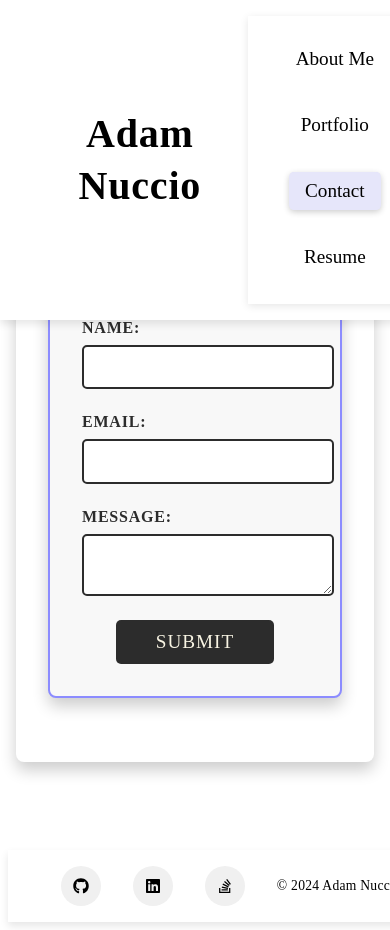
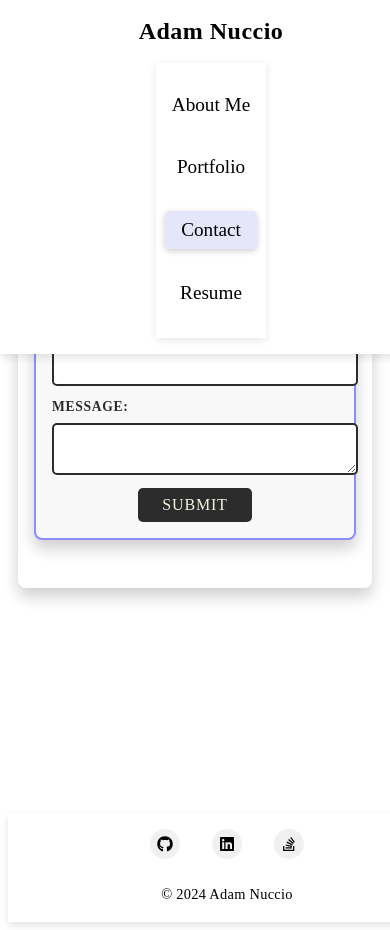
Before and after one commit to yahm0/AMN-REACT.JS-Portfolio, a React (Create React App) app: page /contact in a window 390 px wide. Shown: the top 930 px of the page. Built offline with nearby package versions, Linux system fonts and the light colour scheme.

Commit message:
added responsive design.

```diff
--- a/src/styles/AboutMe.css
+++ b/src/styles/AboutMe.css
@@ -9,6 +9,7 @@
   box-shadow: 0 4px 8px rgba(0, 0, 0, 0.1);
   border-radius: 8px;
   background-color: #ffffff;
+  transition: padding 0.3s ease;
 }
 
 .bio-container {
@@ -34,14 +35,11 @@
 
 .about-me-card h2 {
   text-align: left;
-  /* Set the heading to left-aligned to avoid large spaces */
   margin-bottom: 1rem;
-  /* Adjust the spacing below the heading */
 }
 
 .about-me-card p {
   text-align: justify;
-  /* Keep the paragraphs justified */
 }
 
 .about-me-header {
@@ -140,3 +138,44 @@ h3:hover {
 h3:hover::after {
   width: 120%;
 }
+
+/* Responsive Design */
+@media (max-width: 768px) {
+
+  .about-me-container {
+    padding: 1.5rem;
+  }
+
+  .about-me-card {
+    padding: 1rem 1.5rem;
+    font-size: 0.9rem;
+  }
+
+  .about-me-header img {
+    width: 200px;
+  }
+
+  h3 {
+    font-size: 2rem;
+  }
+}
+
+@media (max-width: 480px) {
+
+  .about-me-container {
+    padding: 1rem;
+  }
+
+  .about-me-card {
+    padding: 0.75rem 1rem;
+    font-size: 0.85rem;
+  }
+
+  .about-me-header img {
+    width: 150px;
+  }
+
+  h3 {
+    font-size: 1.8rem;
+  }
+}
--- a/src/styles/App.css
+++ b/src/styles/App.css
@@ -3,7 +3,6 @@
   text-align: center;
   margin: 0 auto;
   max-width: 1200px;
-  /* Centralize content and restrict the maximum width */
   display: flex;
   flex-direction: column;
   min-height: 100vh;
@@ -14,7 +13,6 @@
 main {
   padding: 2rem;
   margin: 0 auto;
-  /* Center the main content */
   max-width: 100%;
   width: 100%;
   box-sizing: border-box;
@@ -27,7 +25,6 @@ main {
   display: grid;
   grid-template-columns: repeat(auto-fit, minmax(250px, 1fr));
   gap: 20px;
-  /* Responsive grid for general content */
 }
 
 /* Cards */
@@ -39,7 +36,6 @@ main {
   transition: transform 0.3s, box-shadow 0.3s;
 }
 
-/* Card Hover Effect */
 .card:hover {
   transform: scale(1.02);
   box-shadow: 0 6px 12px rgba(0, 0, 0, 0.2);
@@ -106,6 +102,8 @@ nav ul li a.active {
   box-shadow: 0 4px 8px rgba(0, 0, 0, 0.1);
   font-family: 'Merriweather', serif;
   position: relative;
+  flex-shrink: 0;
+  /* Ensure the footer stays at the bottom */
 }
 
 /* Media Queries for Responsive Design */
--- a/src/styles/Contact.css
+++ b/src/styles/Contact.css
@@ -54,3 +54,36 @@
   transform: scale(1.02);
   box-shadow: 0 6px 12px rgba(0, 0, 0, 0.2);
 }
+
+/* Responsive Design */
+@media (max-width: 768px) {
+  .contact {
+    padding: 1.5rem;
+    margin: 30px auto;
+  }
+
+  .contact h2 {
+    font-size: 2rem;
+  }
+
+  .contact p {
+    font-size: 0.95rem;
+    line-height: 1.4;
+  }
+}
+
+@media (max-width: 480px) {
+  .contact {
+    padding: 1rem;
+    margin: 20px auto;
+  }
+
+  .contact h2 {
+    font-size: 1.8rem;
+  }
+
+  .contact p {
+    font-size: 0.9rem;
+    line-height: 1.4;
+  }
+}
--- a/src/styles/ContactForm.css
+++ b/src/styles/ContactForm.css
@@ -95,3 +95,49 @@
   color: #2c2c2c;
   text-align: center;
 }
+
+/* Responsive Design */
+@media (max-width: 768px) {
+  .contact-form {
+    padding: 1.5rem;
+    gap: 1rem;
+    max-width: 90%;
+  }
+
+  .contact-form label {
+    font-size: 0.9rem;
+  }
+
+  .contact-form input,
+  .contact-form textarea {
+    font-size: 0.9rem;
+    padding: 0.6rem;
+  }
+
+  .contact-form button {
+    padding: 0.6rem 2rem;
+    font-size: 1.1rem;
+  }
+}
+
+@media (max-width: 480px) {
+  .contact-form {
+    padding: 1rem;
+    gap: 0.8rem;
+  }
+
+  .contact-form label {
+    font-size: 0.85rem;
+  }
+
+  .contact-form input,
+  .contact-form textarea {
+    font-size: 0.85rem;
+    padding: 0.5rem;
+  }
+
+  .contact-form button {
+    padding: 0.5rem 1.5rem;
+    font-size: 1rem;
+  }
+}
--- a/src/styles/Footer.css
+++ b/src/styles/Footer.css
@@ -11,13 +11,11 @@
   justify-content: center;
   align-items: center;
   gap: 1.5rem;
-  /* Add some gap between the icons and the text */
 }
 
 .footer-icons {
   display: flex;
   gap: 1rem;
-  /* Space out the icons */
 }
 
 .footer-icons a {
@@ -29,20 +27,17 @@
   background-color: #f0f0f0;
   border-radius: 50%;
   transition: transform 0.3s, box-shadow 0.3s;
-  /* Add transition effects for hover */
 }
 
 .footer-icons a:hover {
   transform: scale(1.1);
   box-shadow: 0 4px 12px rgba(0, 0, 0, 0.15);
   background-color: #E6E6FA;
-  /* Hover background */
 }
 
 .footer p {
   margin: 0;
   color: #000000;
-  /* Set paragraph text color to black */
 }
 
 .footer a {
@@ -55,5 +50,48 @@
 .footer a:hover,
 .footer a.active {
   color: #8c8cff;
-  /* Change to lavender on hover and active state */
 }
+
+/* Responsive Design */
+@media (max-width: 768px) {
+  .footer {
+    flex-direction: column;
+    text-align: center;
+    gap: 1rem;
+    padding: 1rem;
+  }
+
+  .footer-icons {
+    justify-content: center;
+    gap: 1.5rem;
+  }
+
+  .footer-icons a {
+    width: 35px;
+    height: 35px;
+  }
+
+  .footer p {
+    margin-top: 1rem;
+  }
+}
+
+@media (max-width: 480px) {
+  .footer {
+    padding: 0.5rem;
+    gap: 0.5rem;
+  }
+
+  .footer-icons {
+    gap: 1rem;
+  }
+
+  .footer-icons a {
+    width: 30px;
+    height: 30px;
+  }
+
+  .footer p {
+    font-size: 0.9rem;
+  }
+}
--- a/src/styles/Header.css
+++ b/src/styles/Header.css
@@ -25,9 +25,7 @@
 
 nav {
   margin-left: auto;
-  /* Push the navbar to the right */
   padding-right: 2rem;
-  /* Add padding to the right to bring the navbar inwards */
 }
 
 nav ul {
@@ -82,5 +80,64 @@ nav ul li a.active::before {
 body,
 .main-content {
   padding-top: 70px;
-  /* Adjust padding-top to match the height of your header */
 }
+
+/* Responsive Design */
+@media (max-width: 1024px) {
+  .header h1 {
+    font-size: 2rem;
+  }
+
+  nav ul li a {
+    font-size: 1.1rem;
+  }
+
+  nav {
+    padding-right: 1rem;
+  }
+}
+
+@media (max-width: 768px) {
+  .header {
+    flex-direction: column;
+    padding: 1rem;
+  }
+
+  .header h1 {
+    font-size: 1.8rem;
+    margin-bottom: 1rem;
+  }
+
+  nav {
+    padding-right: 0;
+  }
+
+  nav ul {
+    justify-content: center;
+    flex-direction: column;
+    gap: 1rem;
+  }
+
+  nav ul li a {
+    font-size: 1.1rem;
+  }
+}
+
+@media (max-width: 480px) {
+  .header h1 {
+    font-size: 1.5rem;
+  }
+
+  nav ul {
+    flex-direction: column;
+    gap: 0.5rem;
+  }
+
+  nav ul li a {
+    font-size: 1rem;
+  }
+
+  nav {
+    margin-left: 0;
+  }
+}
--- a/src/styles/Navigation.css
+++ b/src/styles/Navigation.css
@@ -87,3 +87,43 @@ nav ul li a::before {
 nav ul li a::after {
   bottom: 0;
 }
+
+/* Responsive Design */
+@media (max-width: 768px) {
+  nav ul {
+    justify-content: center;
+    gap: 1rem;
+    padding-right: 1rem;
+  }
+
+  nav ul li a {
+    font-size: 1rem;
+    padding: 0.4rem 0.8rem;
+  }
+
+  nav ul li a:hover {
+    transform: scale(1.05);
+  }
+}
+
+@media (max-width: 480px) {
+  nav ul {
+    flex-direction: column;
+    align-items: center;
+    gap: 0.5rem;
+    padding-right: 0;
+  }
+
+  nav ul li {
+    padding: 0.4rem 0;
+  }
+
+  nav ul li a {
+    font-size: 0.9rem;
+    padding: 0.3rem 0.6rem;
+  }
+
+  nav ul li a:hover {
+    transform: scale(1.05);
+  }
+}
--- a/src/styles/Resume.css
+++ b/src/styles/Resume.css
@@ -2,7 +2,6 @@
 
 .resume {
   padding: 3rem;
-  /* Increased padding for more space */
   text-align: center;
   background-color: #ffffff;
   border-radius: 8px;
@@ -12,7 +11,6 @@
   font-family: 'Merriweather', serif;
   transition: transform 0.3s, box-shadow 0.3s;
   min-height: 800px;
-  /* Increased min-height for a taller section */
 }
 
 .resume:hover {
@@ -98,3 +96,40 @@
   margin-left: 8px;
   font-size: 1.5rem;
 }
+
+/* Responsive Design */
+@media (max-width: 768px) {
+  .resume {
+    padding: 2rem;
+    min-height: 600px;
+  }
+
+  .resume h2 {
+    font-size: 2rem;
+  }
+
+  .resume a.resume-download {
+    padding: 0.8rem 1.5rem;
+    font-size: 1.1rem;
+  }
+}
+
+@media (max-width: 480px) {
+  .resume {
+    padding: 1.5rem;
+    min-height: 500px;
+  }
+
+  .resume h2 {
+    font-size: 1.8rem;
+  }
+
+  .resume a.resume-download {
+    padding: 0.7rem 1.2rem;
+    font-size: 1rem;
+  }
+
+  .resume .pdf-viewer {
+    margin-bottom: 1.5rem;
+  }
+}
--- a/src/styles/TestimonialsSlider.css
+++ b/src/styles/TestimonialsSlider.css
@@ -32,20 +32,15 @@
     position: absolute;
     bottom: -5px;
     left: -10%;
-    /* Adjusted to start from the left */
     width: 120%;
-    /* Increased to expand to both sides */
     height: 2px;
     background-color: #8c8cff;
-    transition: width 0.3s ease, left 0.3s ease;
-    /* Added transition for left */
+    transition: width 0.5s ease, left 0.5s ease;
 }
 
 .testimonials-slider h2:hover::after {
     width: 120%;
-    /* Adjusted to expand */
     left: -10%;
-    /* Adjusted to maintain centering */
 }
 
 .testimonials-slider h2:hover {
@@ -100,3 +95,52 @@
     padding: 0 10px;
     box-sizing: border-box;
 }
+
+/* Media Queries for Responsive Design */
+@media (max-width: 768px) {
+    .testimonials-slider {
+        padding: 15px;
+        box-shadow: 0 6px 12px rgba(0, 0, 0, 0.2);
+    }
+
+    .testimonials-slider h2 {
+        font-size: 1.8rem;
+    }
+
+    .testimonial {
+        padding: 10px;
+        box-shadow: 0 3px 6px rgba(0, 0, 0, 0.1);
+    }
+
+    .testimonial h4 {
+        font-size: 1.3rem;
+    }
+
+    .testimonial h5 {
+        font-size: 1.1rem;
+    }
+}
+
+@media (max-width: 480px) {
+    .testimonials-slider {
+        padding: 10px;
+        box-shadow: 0 4px 8px rgba(0, 0, 0, 0.1);
+    }
+
+    .testimonials-slider h2 {
+        font-size: 1.6rem;
+    }
+
+    .testimonial {
+        padding: 8px;
+        box-shadow: 0 2px 4px rgba(0, 0, 0, 0.1);
+    }
+
+    .testimonial h4 {
+        font-size: 1.2rem;
+    }
+
+    .testimonial h5 {
+        font-size: 1rem;
+    }
+}
--- a/src/styles/index.css
+++ b/src/styles/index.css
@@ -1,9 +1,7 @@
 body {
   font-family: 'Open Sans', sans-serif;
   background-color: #ffffff;
-  /* Set background color to white */
   color: #000000;
-  /* Set text color to black */
   margin: 0;
   padding: 0;
   box-sizing: border-box;
@@ -17,71 +15,117 @@ h4,
 h5,
 h6 {
   font-family: 'Merriweather', serif;
-  /* Use 'Merriweather' for an elegant, serif look */
   color: #000000;
-  /* Set heading color to black */
   line-height: 1.3;
-  /* Adjust line-height for better readability */
   letter-spacing: 0.02em;
-  /* Slight letter-spacing for an elegant feel */
 }
 
 /* Links */
 a {
   color: #000000;
-  /* Set link color to black */
   text-decoration: none;
   transition: color 0.3s ease, box-shadow 0.3s ease;
-  /* Smooth transition for hover effect and potential shadow */
 }
 
 a:hover,
 a.active {
   color: #E6E6FA;
-  /* Change to lavender on hover and active state */
   box-shadow: 0 2px 6px rgba(0, 0, 0, 0.2);
-  /* Add a subtle shadow on hover and active state for a refined effect */
 }
 
 /* General Layout Enhancements */
 .container {
   max-width: 1200px;
-  /* Set a maximum width for the main content area */
   margin: 0 auto;
-  /* Center the content */
   padding: 1rem;
-  /* Add padding for breathing space */
 }
 
 p {
   line-height: 1.6;
-  /* Set line-height for paragraphs for better readability */
   letter-spacing: 0.02em;
-  /* Slight letter-spacing for a polished look */
   margin-bottom: 1rem;
-  /* Space between paragraphs */
 }
 
 button {
   font-family: 'Merriweather', serif;
-  /* Match button font with the overall design */
   padding: 0.5rem 1rem;
-  /* Add padding for a comfortable click area */
   border: none;
   border-radius: 4px;
   background-color: #000000;
-  /* Use black for button background */
   color: #ffffff;
-  /* White text on black button */
   transition: background-color 0.3s ease, transform 0.3s ease;
-  /* Smooth transitions for hover effects */
 }
 
 button:hover {
   background-color: #E6E6FA;
-  /* Change button background to lavender on hover */
   color: #000000;
-  /* Switch text color to black on hover */
   transform: scale(1.05);
-  /* Slightly enlarge button on hover */
 }
+
+/* Responsive Design */
+@media (max-width: 1024px) {
+  .container {
+    max-width: 960px;
+    padding: 1rem;
+  }
+
+  h1 {
+    font-size: 2rem;
+  }
+
+  h2 {
+    font-size: 1.8rem;
+  }
+
+  p {
+    font-size: 1rem;
+  }
+}
+
+@media (max-width: 768px) {
+  .container {
+    max-width: 720px;
+    padding: 0.5rem;
+  }
+
+  h1 {
+    font-size: 1.8rem;
+  }
+
+  h2 {
+    font-size: 1.6rem;
+  }
+
+  p {
+    font-size: 0.9rem;
+  }
+
+  button {
+    padding: 0.5rem;
+    font-size: 1rem;
+  }
+}
+
+@media (max-width: 480px) {
+  .container {
+    max-width: 100%;
+    padding: 0.5rem;
+  }
+
+  h1 {
+    font-size: 1.5rem;
+  }
+
+  h2 {
+    font-size: 1.3rem;
+  }
+
+  p {
+    font-size: 0.85rem;
+  }
+
+  button {
+    padding: 0.4rem 0.8rem;
+    font-size: 0.9rem;
+  }
+}
```
